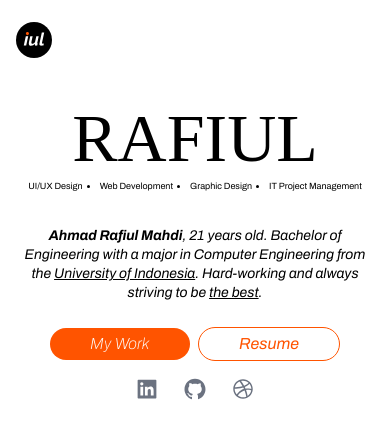
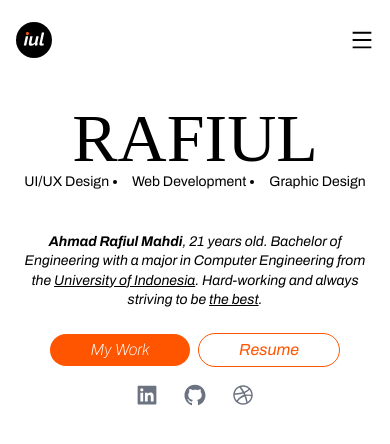
Before and after one commit to RafiulM/rafiulm.com, a Next.js app: page / in a window 390 px wide. Shown: the top 444 px of the page. Built offline with nearby package versions, Linux system fonts and the light colour scheme; a web font is replaced by a local one.

Commit message:
button fix and navbar mobile

```diff
--- a/components/Buttons.jsx
+++ b/components/Buttons.jsx
@@ -1,10 +1,20 @@
-export function ButtonRound(props) {
+import Link from "next/link";
+
+export function ButtonRound({children, link}) {
   return (
-    <div className="min-w-[140px] italic px-10 py-1 bg-primary text-white font-thin rounded-3xl ">{props.children}</div>
+    <Link href={link}>
+      <button className="min-w-[140px] italic px-10 py-1 bg-primary text-white font-thin rounded-3xl ">
+        {children}
+      </button>
+    </Link>
   );
 }
-export function ButtonRoundOutline(props) {
+export function ButtonRoundOutline({children, link}) {
   return (
-    <div className="min-w-[140px] italic px-10 py-1  border-primary border text-primary font-normal rounded-3xl ">{props.children}</div>
+    <Link href={link}>
+      <button className="min-w-[140px] italic px-10 py-1  border-primary border text-primary font-normal rounded-3xl ">
+        {children}
+      </button>
+    </Link>
   );
 }
--- a/components/Hero.jsx
+++ b/components/Hero.jsx
@@ -8,15 +8,16 @@ import {
 function Hero() {
   return (
     <div className="flex flex-col items-center  max-w-7xl px-4 py-6 w-full mx-auto gap-2">
+      <div className="flex flex-col mb-2">
         <h1 className="flex w-full justify-center items-center text-center text-[68px] leading-none font-display hover:text-primary">
           RAFIUL
         </h1>
-      <ul className="flex text-[9px] gap-1 list-inside list-disc ">
+        <ul className="flex text-sm gap-1 list-inside list-disc ">
           <li className="first:list-none">UI/UX Design</li>
           <li>Web Development</li>
           <li>Graphic Design</li>
-        <li>IT Project Management</li>
         </ul>
+      </div>
       <p className="text-center leading-snug text-[14px] italic mt-6 mb-4">
         <span className="font-bold">Ahmad Rafiul Mahdi</span>, 21 years old.
         Bachelor of Engineering with a major in Computer Engineering from the{" "}
@@ -27,8 +28,8 @@ function Hero() {
         <span className="underline underline-offset-[1.8]">the best</span>.
       </p>
       <div className="flex items-center justify-center gap-2">
-        <ButtonRound>My Work</ButtonRound>
-        <ButtonRoundOutline>Resume</ButtonRoundOutline>
+        <ButtonRound link="#projects">My Work</ButtonRound>
+        <ButtonRoundOutline link="#resume">Resume</ButtonRoundOutline>
       </div>
       <div className="flex items-center justify-center gap-6 my-2">
         <a>
--- a/components/Navbar.jsx
+++ b/components/Navbar.jsx
@@ -1,14 +1,25 @@
-import React from "react";
+import {useState,useEffect} from "react";
 import Image from "next/image";
 import NavData from "../data/navbar.json";
+import {AiOutlineMenu, AiOutlineClose} from "react-icons/ai"
 
 function Navbar() {
+  const [open, setOpen] = useState(false);
+  const handleOpen = () => {
+    setOpen(!open);
+  };
   return (
     <nav className="flex w-full h-20 justify-center items-center px-4">
       <div className="flex w-full max-w-7xl justify-between font-archivo font-n">
         <div className="flex justify-center items-center h-full">
           <img src="/iul-logo.svg" className="rounded-3xl" />
         </div>
+        <button
+          className="group flex justify-center items-center md:hidden"
+          onClick={handleOpen}
+        >
+          {open ? <AiOutlineClose size={24} /> : <AiOutlineMenu size={24} />}
+        </button>
         <ul className="hidden list-none h-full justify-center items-center font-normal">
           {NavData.map((navlink) => {
             return (
```
Lines whose indentation alone changed are shown as unchanged.
